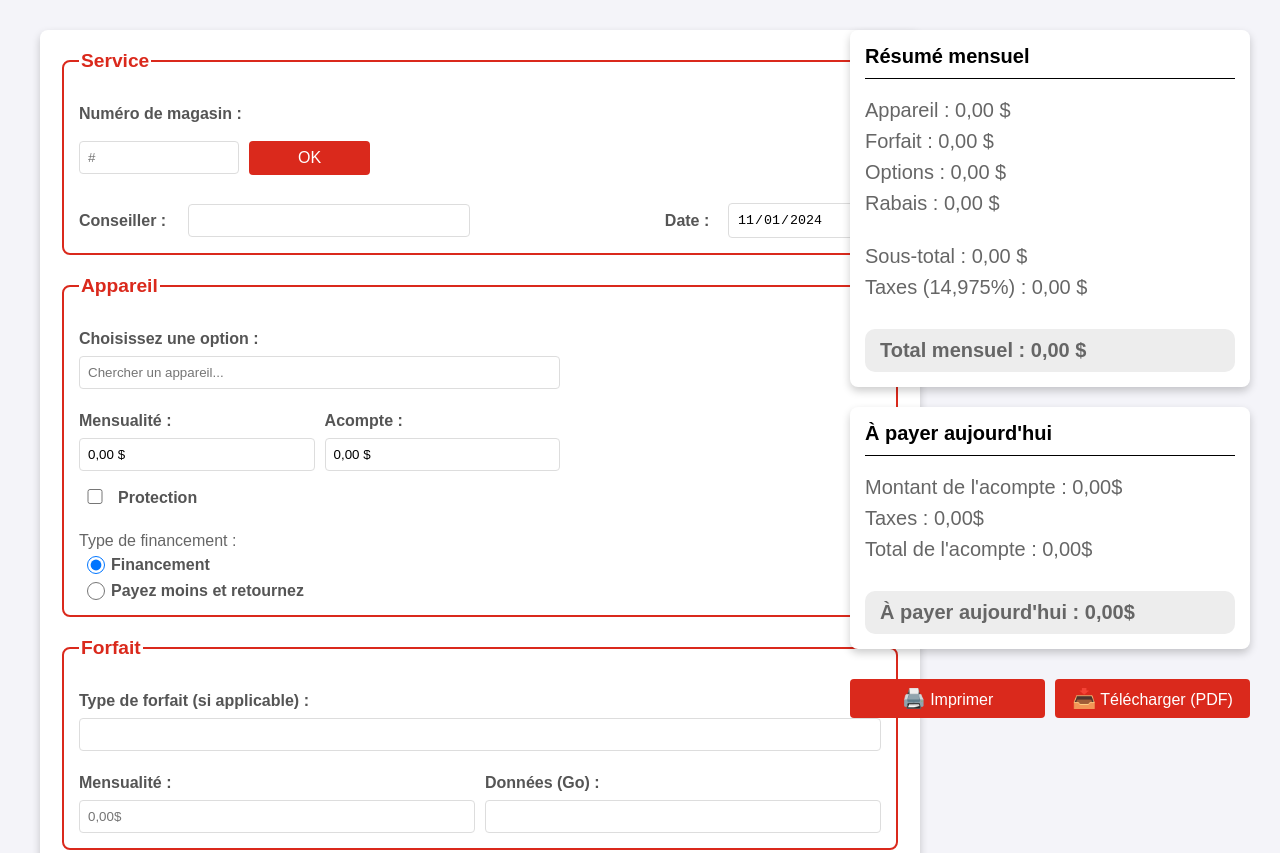
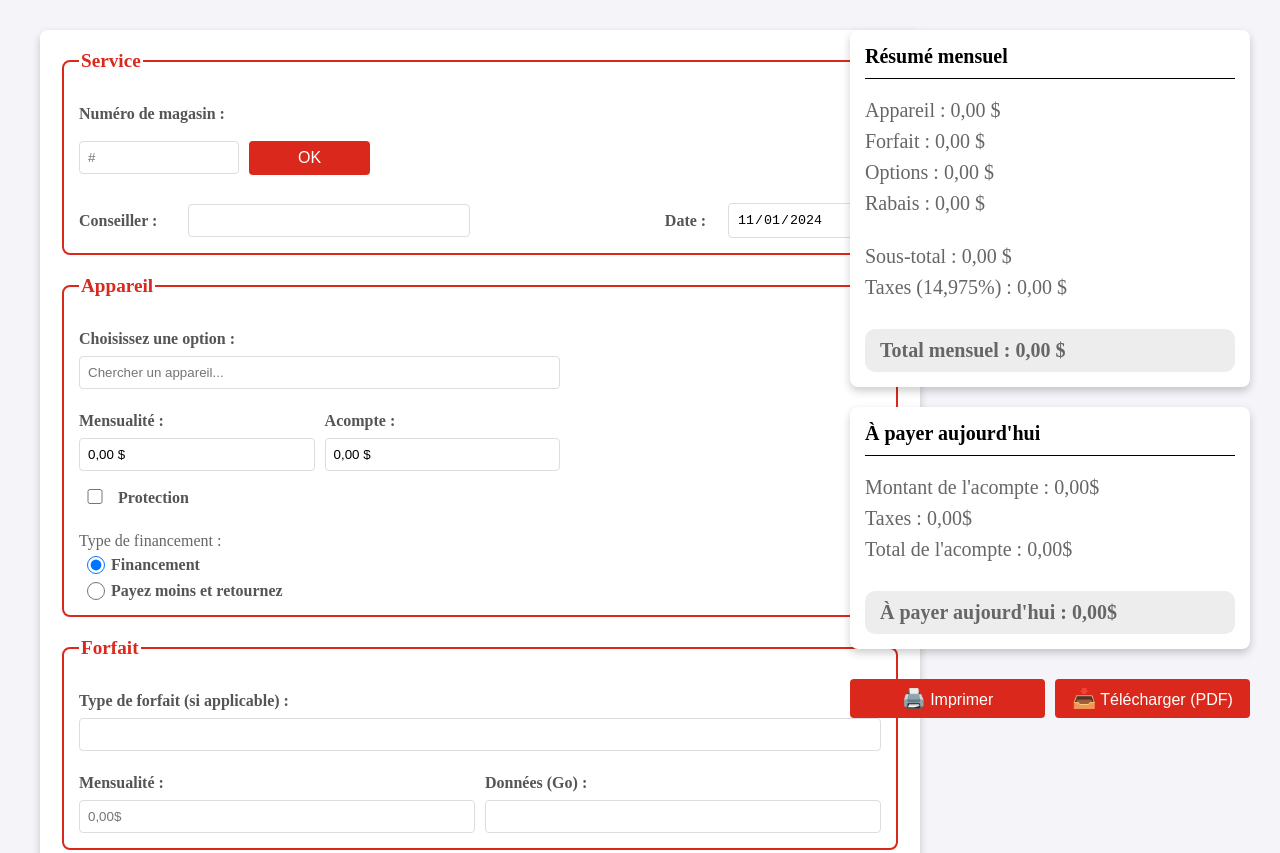
Before and after one commit to rogersrepaccess/devis, a plain HTML site: page index.html in a window 1280 px wide. Shown: the top 853 px of the page. Drawn offline with Linux system fonts and the light colour scheme; no server answers.

Commit message:
Update index.html

```diff
--- a/index.html
+++ b/index.html
@@ -5,9 +5,17 @@
     <meta name="viewport" content="width=device-width, initial-scale=1.0">
     <title>Formulaire Amélioré</title>
     <style>
+
+        @font-face {
+        font-family: 'VotrePolice';
+        src: url('./fonts/tednextregular.woff') format('woff'),
+        font-weight: normal;
+        font-style: normal;
+}
+
         /* Style de base */
         body {
-            font-family: Arial, sans-serif;
+            font-family: tednextregular;
             display: flex;
             justify-content: center;
             align-items: center;
```
